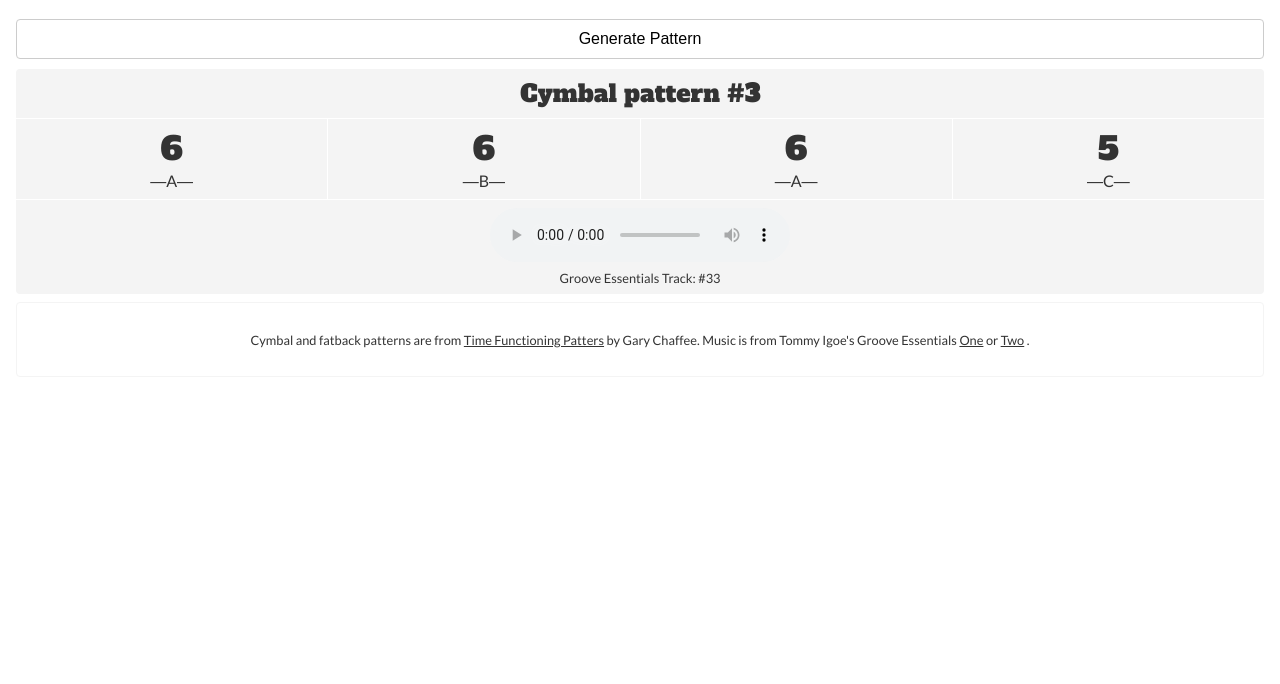
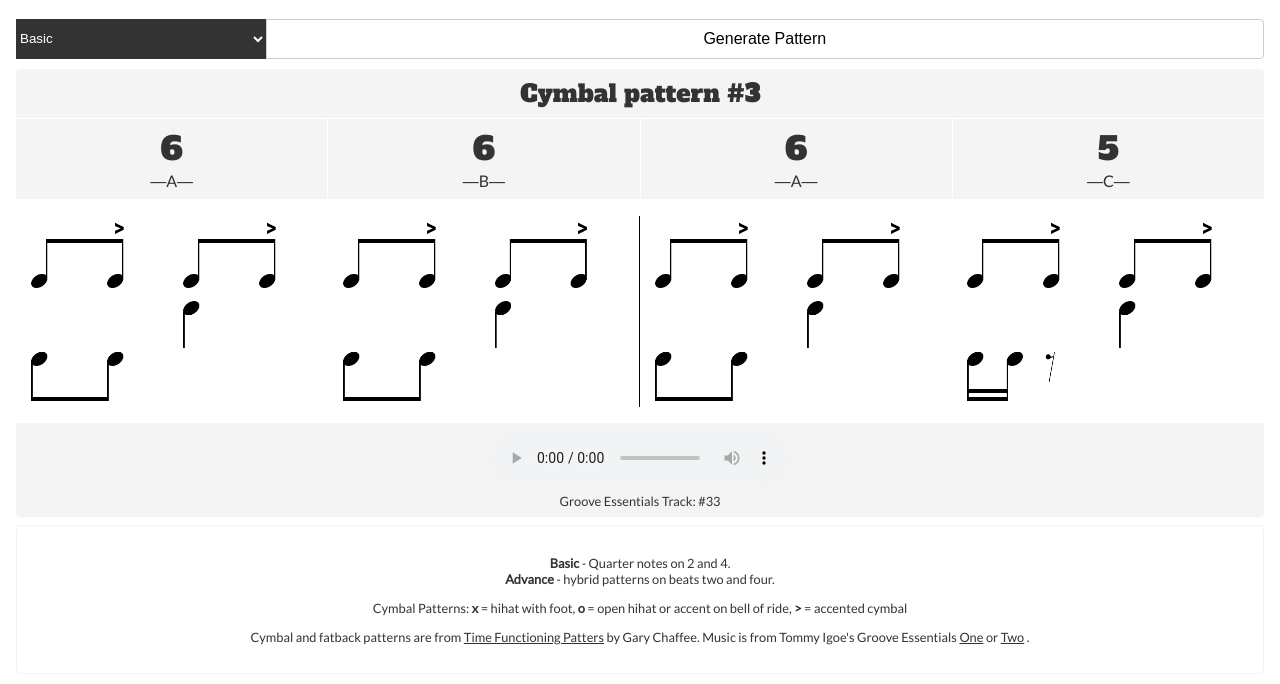
Before and after one commit to somecallmejosh/fatback-generator, a plain HTML site: page index.html in a window 1280 px wide. Both pictures are taken after a click on the button "Generate Pattern". Shown: the part 84-768 px from the top of the page. Drawn offline with Linux system fonts and the light colour scheme.

Commit message:
Add ability to switch between basic and advanced patterns.

```diff
--- a/index.html
+++ b/index.html
@@ -11,7 +11,16 @@
 
 <div class="container">
   <h1>Fatback Generator</h1>
-  <button>Generate Pattern</button>
+  <div class="action">
+    <button>Generate Pattern</button>
+    <div class="select-area">
+      <select name="skill-level" id="sill-level" class="skill-level">
+        <option value="basic" selected="selected">Basic</option>
+        <option value="advanced">Advanced</option>
+      </select>
+    </div>
+  </div>
+
   <div class="timing-pattern hidden">
     <div class="card">
       Cymbal pattern #<strong class="recommended-pattern"></strong>
@@ -20,8 +29,52 @@
   <div class="fb-sequence hidden">
     <div class="fb-pattern"><div class="result-a"></div><div class="label">―A―</div></div>
     <div class="fb-pattern"><div class="result-b"></div><div class="label">―B―</div></div>
-    <div class="fb-pattern"><div class="result-a2"></div><div class="label">―A―</div></div>
+    <div class="fb-pattern"><div class="result-a"></div><div class="label">―A―</div></div>
     <div class="fb-pattern"><div class="result-c"></div><div class="label">―C―</div></div>
+  </div>
+  <div class="notation hidden">
+    <div class="fb-rhythms">
+      <div class="patterns cymbal">
+        <div class="section section-1">
+          <img src="images/cymbal-patterns/2.png" class="cymbal" height="141" width="300" alt="">
+          <img src="images/cymbal-patterns/2.png" class="cymbal"  height="141" width="300" alt="">
+        </div>
+        <div class="section section-2">
+          <img src="images/cymbal-patterns/2.png" class="cymbal"  height="141" width="300" alt="">
+          <img src="images/cymbal-patterns/2.png" class="cymbal"  height="141" width="300" alt="">
+        </div>
+        <div class="section section-3">
+          <img src="images/cymbal-patterns/2.png" class="cymbal"  height="141" width="300" alt="">
+          <img src="images/cymbal-patterns/2.png" class="cymbal"  height="141" width="300" alt="">
+        </div>
+        <div class="section section-4">
+          <img src="images/cymbal-patterns/2.png" class="cymbal"  height="141" width="300" alt="">
+          <img src="images/cymbal-patterns/2.png" class="cymbal"  height="141" width="300" alt="">
+        </div>
+      </div>
+      <div class="patterns fatbacks">
+        <div class="section section-1">
+          <!-- A -->
+          <img src="images/fb1-3/10.png" class="pattern-a" height="205" width="300" alt="">
+          <img src="images/fb2-4/1.png" class="snare snare-a" height="205" width="300" alt="">
+        </div>
+        <div class="section section-2">
+          <!-- B -->
+          <img src="images/fb1-3/2.png" class="pattern-b" height="205" width="300" alt="">
+          <img src="images/fb2-4/1.png" class="snare snare-b" height="205" width="300" alt="">
+        </div>
+        <div class="section section-3">
+          <!-- A -->
+          <img src="images/fb1-3/10.png" class="pattern-a" height="205" width="300" alt="">
+          <img src="images/fb2-4/1.png"  class="snare snare-a" height="205" width="300" alt="">
+        </div>
+        <div class="section section-4">
+          <!-- C -->
+          <img src="images/fb1-3/12.png" class="pattern-c" height="205" width="300" alt="">
+          <img src="images/fb2-4/1.png" class="snare snare-c" height="205" width="300" alt="">
+        </div>
+      </div>
+    </div>
   </div>
   <div class="song-recommendation hidden">
     <div class="card">
@@ -32,6 +85,8 @@
     </div>
   </div>
   <div class="description hidden">
+    <p><strong>Basic</strong> - Quarter notes on 2 and 4.<br><strong>Advance</strong> - hybrid patterns on beats two and four.</p>
+    <p>Cymbal Patterns: <strong>x</strong> = hihat with foot, <strong>o</strong> = open hihat or accent on bell of ride, <strong>></strong> = accented cymbal</p>
     <p>Cymbal and fatback patterns are from <a href="http://www.amazon.com/Time-Functioning-Patterns-Book-CD/dp/0769234771/ref=sr_1_1?ie=UTF8&qid=1447286821&sr=8-1&keywords=Gary+Chaffee" target="_blank">Time Functioning Patters</a> by Gary Chaffee. Music is from Tommy Igoe's Groove Essentials <a href="http://www.amazon.com/Groove-Essentials-Play-Along-Complete-Encyclopedia/dp/1423406788/ref=sr_1_1?ie=UTF8&qid=1447286628&sr=8-1&keywords=Groove+Essentials" target="_blank">One</a> or <a href="http://www.amazon.com/Firth-Presents-Groove-Essentials-Tommy/dp/1423464451/ref=sr_1_4?ie=UTF8&qid=1447286628&sr=8-4&keywords=Groove+Essentials" target="_blank">Two</a> <strong></strong>.</p>
   </div>
 </div>
--- a/scripts/main.js
+++ b/scripts/main.js
@@ -13,6 +13,7 @@ var $audioPlayer = document.querySelector('.audio-player'),
     $fbSequence = document.querySelector('.fb-sequence'),
     $songRecommendation = document.querySelector('.song-recommendation'),
     $description = document.querySelector('.description'),
+    $notation = document.querySelector('.notation'),
     $button = document.querySelector('button');
 
 function randomNumber(maxNum) {
@@ -32,24 +33,75 @@ function updateAudio(sourceUrl){
   $audioPlayer.load();
 }
 
+function getSkillLevel() {
+  var $selectOption = document.querySelector('#sill-level');
+  var userSelection = $selectOption.options[$selectOption.selectedIndex].value;
+  return userSelection;
+}
+
 var generateFBRandoms = function() {
+  getSkillLevel();
   var fatBackMax = 16,
-      $resultA = document.querySelector('.result-a'),
-      $resultA2 = document.querySelector('.result-a2'),
+      snareMax = 9,
+      $resultA = document.querySelectorAll('.result-a'),
       $resultB = document.querySelector('.result-b'),
       $resultC = document.querySelector('.result-c'),
-      fatBackA = randomNumber(fatBackMax),
-      fatBackB = randomNumber(fatBackMax),
-      fatBackC = randomNumber(fatBackMax);
-  $resultA.textContent = fatBackA;
-  $resultA2.textContent = fatBackA;
-  $resultB.textContent = fatBackB;
-  $resultC.textContent = fatBackC;
+      fatBackRandomA = randomNumber(fatBackMax),
+      fatBackRandomB = randomNumber(fatBackMax),
+      fatBackRandomC = randomNumber(fatBackMax);
+      snareRandomA = randomNumber(snareMax);
+      snareRandomB = randomNumber(snareMax);
+      snareRandomC = randomNumber(snareMax);
+      $patternA = document.querySelectorAll('.pattern-a');
+      $patternB = document.querySelectorAll('.pattern-b');
+      $patternC = document.querySelectorAll('.pattern-c');
+      $snare  = document.querySelectorAll('.snare');
+      $snareA  = document.querySelectorAll('.snare-a');
+      $snareB  = document.querySelectorAll('.snare-b');
+      $snareC =  document.querySelectorAll('.snare-c');
+  for(var i=0; i < $resultA.length; i++) {
+      $resultA[i].textContent =  fatBackRandomA;
+  }
+  $resultB.textContent = fatBackRandomB;
+  $resultC.textContent = fatBackRandomC;
+  for(var i=0; i < $patternA.length; i++) {
+      $patternA[i].setAttribute('src', 'images/fb1-3/' + fatBackRandomA + ".png");
+  }
+  for(var i=0; i < $patternB.length; i++) {
+      $patternB[i].setAttribute('src', 'images/fb1-3/' + fatBackRandomB + ".png");
+  }
+  for(var i=0; i < $patternC.length; i++) {
+      $patternC[i].setAttribute('src', 'images/fb1-3/' + fatBackRandomC + ".png");
+  }
+
+  if(getSkillLevel() == "basic") {
+    console.log("Skill Level is Basic");
+    for(var i=0; i < $snare.length; i++) {
+        $snare[i].setAttribute('src', 'images/fb2-4/1.png');
+    }
+  } else {
+    for(var i=0; i < $snareA.length; i++) {
+        $snareA[i].setAttribute('src', 'images/fb2-4/' + snareRandomA + ".png");
+    }
+    for(var i=0; i < $snareB.length; i++) {
+        $snareB[i].setAttribute('src', 'images/fb2-4/' + snareRandomB + ".png");
+    }
+    for(var i=0; i < $snareC.length; i++) {
+        $snareC[i].setAttribute('src', 'images/fb2-4/' + snareRandomC + ".png");
+    }
+  }
+
+
+
 }
 
 var generateTimeAPattern = function() {
   var sectionTime = randomNumber(timePatternMax);
+  $cymbalPattern = document.querySelectorAll('.cymbal');
   $recommendedPattern.textContent = sectionTime;
+  for (var i=0; i < $cymbalPattern.length; i++) {
+      $cymbalPattern[i].setAttribute('src', 'images/cymbal-patterns/' + sectionTime + ".png");
+  }
 }
 
 var songRecommendation = function() {
@@ -63,6 +115,7 @@ var clearFBSequence = function() {
   $fbSequence.classList.remove('hidden');
   $songRecommendation.classList.remove('hidden');
   $description.classList.remove('hidden');
+  $notation.classList.remove('hidden');
 }
 
 var displayFBSequence = function(){
@@ -73,3 +126,4 @@ var displayFBSequence = function(){
 }
 
 $button.addEventListener('click', displayFBSequence);
+//$button.addEventListener('click', getSkillLevel);
--- a/styles/style.css
+++ b/styles/style.css
@@ -28,18 +28,45 @@ h1 {
   font-size: 2rem;
   text-align: center;
 }
-
+.action {
+  width: 100%;
+  overflow: hidden;
+}
 button {
   display: block;
   text-align: center;
-  width: 100%;
+  width: 80%;
+  float: right;
   margin-bottom: 10px;
   background-color: #fff;
   border: #ccc 1px solid;
   height: 40px;
   font-size: 1rem;
-  border-radius: 4px;
-  -wekbit-border-radius: 4px;
+  -webkit-border-top-right-radius: 4px;
+  -webkit-border-bottom-right-radius: 4px;
+  -moz-border-radius-topright: 4px;
+  -moz-border-radius-bottomright: 4px;
+  border-top-right-radius: 4px;
+  border-bottom-right-radius: 4px;
+}
+.select-area {
+  background-color: #333;
+  width: 20%;
+  float: left;
+  height: 40px;
+  -webkit-border-top-left-radius: 4px;
+  -webkit-border-bottom-left-radius: 4px;
+  -moz-border-radius-topleft: 4px;
+  -moz-border-radius-bottomleft: 4px;
+  border-top-left-radius: 4px;
+  border-bottom-left-radius: 4px;
+}
+.skill-level {
+  height: 40px;
+  width: 100%;
+  background-color: #333;
+  color: white;
+  border: none;
 }
 
 .timing-pattern {
@@ -115,3 +142,31 @@ button {
 .hidden{
   display: none;
 }
+.notation {
+  width: 100%;
+  clear: both;
+  overflow: hidden;
+  margin: 1rem 0;
+
+}
+.patterns {
+  width: 100%;
+  clear: both;
+}
+.section {
+  padding: .25rem;
+}
+.patterns .section {
+  float: left;
+  width: 25%;
+  overflow: hidden;
+}
+.section img {
+  width: 50%;
+  height: auto;
+  float: left;
+
+}
+.section-2  {
+  border-right: #000 1px solid;
+}
```
Also changed, not shown: 1 other file.
